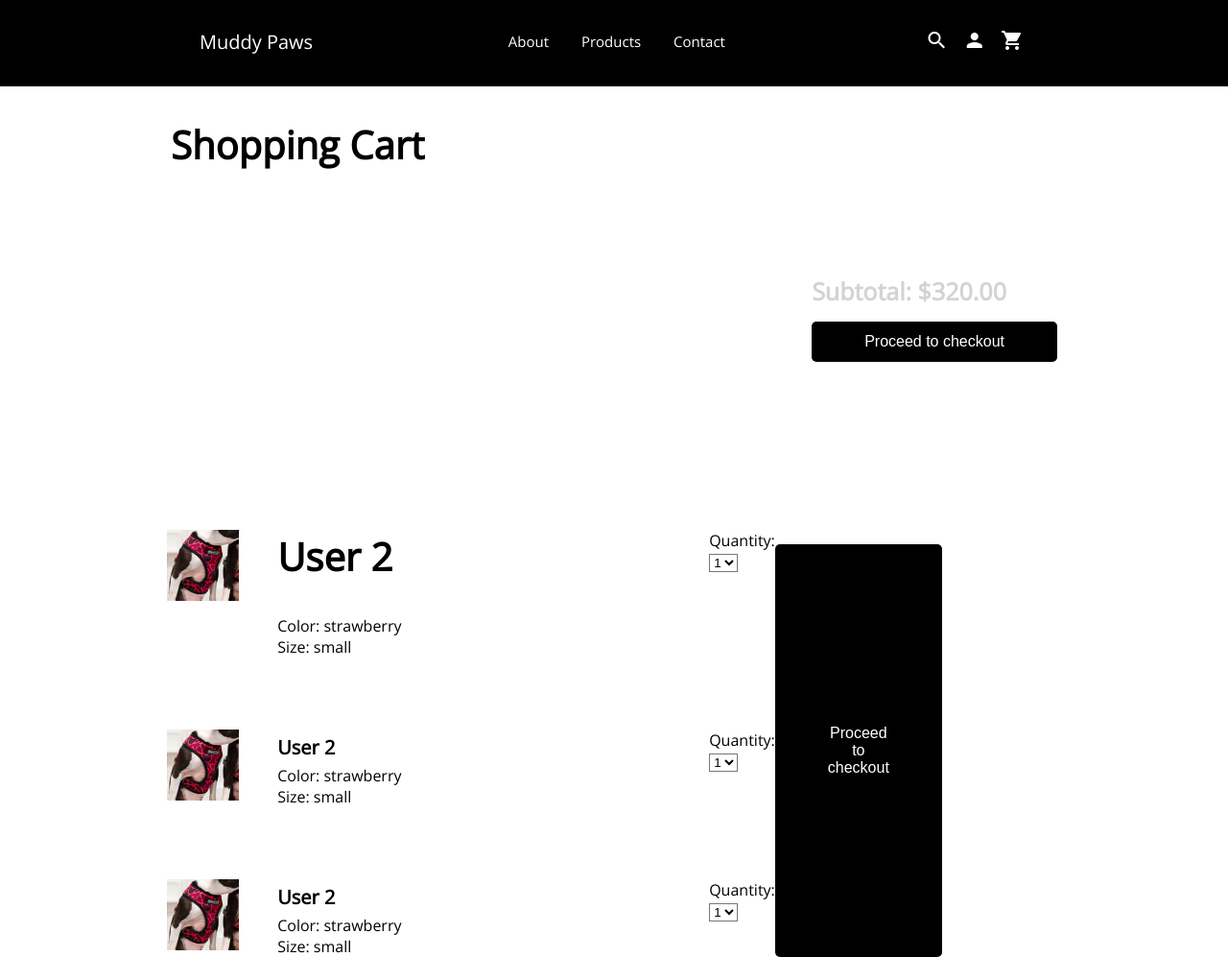
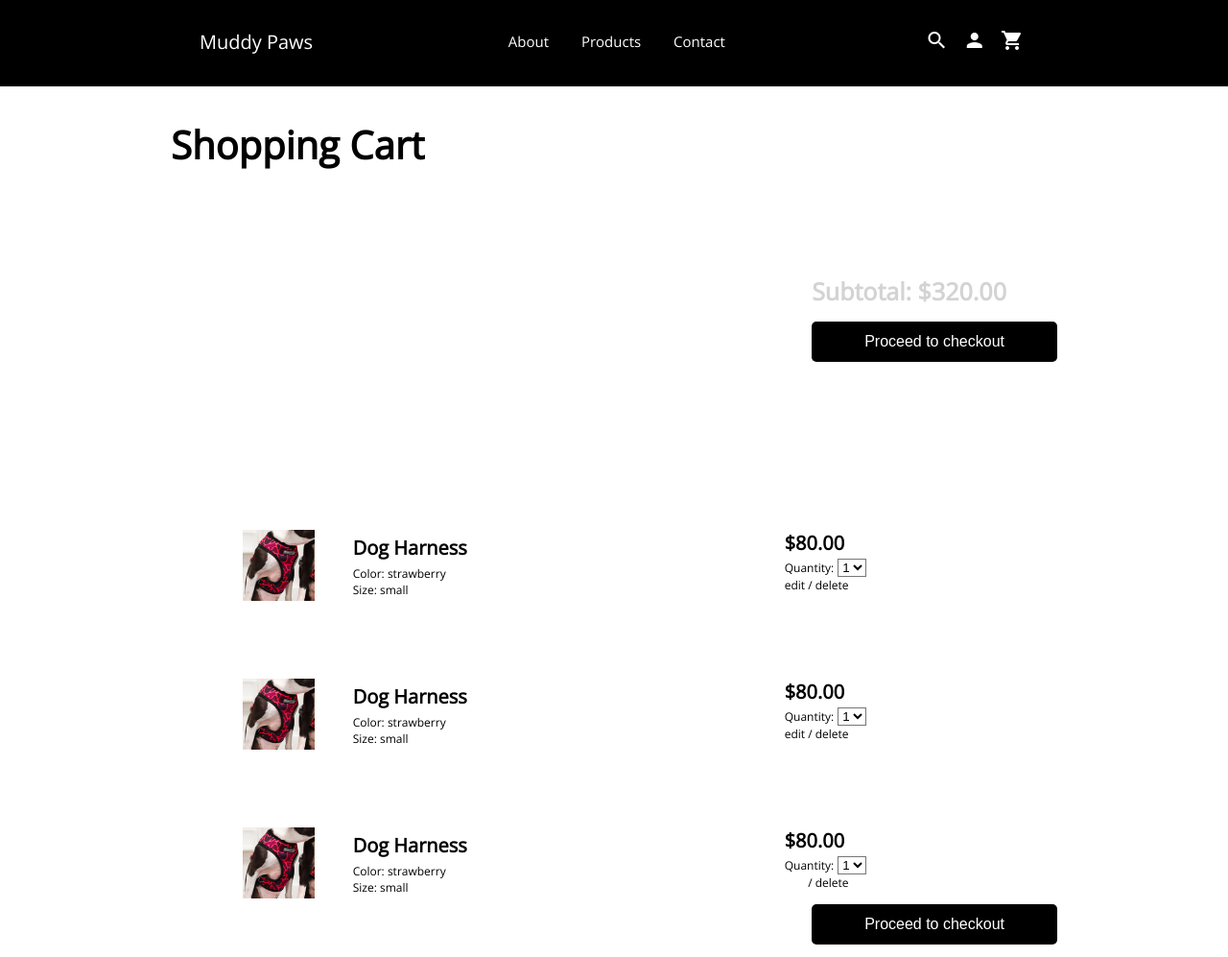
Before and after one commit to ireneglin/homework_5, a plain HTML site: page A6/cart.html in a window 1280 px wide. Shown: the whole page at 96% size. Drawn offline with nearby package versions, Linux system fonts and the light colour scheme.

Commit message:
styling for cart.html in flexstyle.css

```diff
--- a/A6/cart.html
+++ b/A6/cart.html
@@ -36,76 +36,82 @@
 		<div class="row subtotalr">
 			<div class="subtotal">
 				<h4 class="st">Subtotal: $320.00</h4>
-				<button class="co">Proceed to checkout</button>
+				<button class="checkoutButton">Proceed to checkout</button>
 			</div>
 		</div>
 
 		<div class="row allCartItems">
 			<!--items in cart-->
-			<div class="cartrtxt mainInfo">
+			<div class="cart mainInfo">
 				<div class="row">
-				    <div class="user">
+				    <div class="itemCheckoutPreview">
 						<img alt="img" class="leftImg" src="../imgs/preview.png">
 					</div>
 					<div class="cartrtxt item">
-						<h2>User 2</h2>
-						<p>Color: strawberry</p>
-						<p>Size: small</p>
+						<h3>Dog Harness</h3>
+						<p class="shoppingCartTxt">Color: strawberry</p>
+						<p class="shoppingCartTxt">Size: small</p>
 					</div>
 					<div class="scQnty">
-						<label>Quantity:</label>
+						<h3 class="shoppingCartPrice">$80.00</h3>
+						<label class="shoppingCartTxt">Quantity:</label>
 						<select>
 							<option>1</option>
 							<option>2</option>
 							<option>3</option>
 							<option>4</option>
 						</select>
+						<p class="shoppingCartTxt">edit / delete</p>
 					</div>
 			    </div>
 			    <div class="row">
-				    <div class="user">
+				    <div class="itemCheckoutPreview">
 						<img alt="img" class="leftImg" src="../imgs/preview.png">
 					</div>
 					<div class="cartrtxt item">
-						<h3>User 2</h3>
-						<p>Color: strawberry</p>
-						<p>Size: small</p>
+						<h3>Dog Harness</h3>
+						<p class="shoppingCartTxt">Color: strawberry</p>
+						<p class="shoppingCartTxt">Size: small</p>
 					</div>
 					<div class="scQnty">
-						<label>Quantity:</label>
+						<h3 class="shoppingCartPrice">$80.00</h3>
+						<label class="shoppingCartTxt">Quantity:</label>
 						<select>
 							<option>1</option>
 							<option>2</option>
 							<option>3</option>
 							<option>4</option>
 						</select>
+						<p class="shoppingCartTxt">edit / delete</p>
 					</div>
 			    </div>
 				<div class="row">
-				    <div class="user">
+				    <div class="itemCheckoutPreview">
 						<img alt="img" class="leftImg" src="../imgs/preview.png">
 					</div>
 					<div class="cartrtxt item">
-						<h3>User 2</h3>
-						<p>Color: strawberry</p>
-						<p>Size: small</p>
+						<h3>Dog Harness</h3>
+						<p class="shoppingCartTxt">Color: strawberry</p>
+						<p class="shoppingCartTxt">Size: small</p>
 					</div>
 					<div class="scQnty">
-						<label>Quantity:</label>
+						<h3 class="shoppingCartPrice">$80.00</h3>
+						<label class="shoppingCartTxt">Quantity:</label>
 						<select>
 							<option>1</option>
 							<option>2</option>
 							<option>3</option>
 							<option>4</option>
 						</select>
+						<p class="shoppingCartTxt"><a href="">edit<a> / delete</p>
 					</div>
 			    </div>
 			</div>
 
 			<!--subtotal view-->
-			<button>Proceed to checkout</button>
+
 		</div>
-
+		<button id="secCheckoutButton" class="checkoutButton">Proceed to checkout</button>
 	</body>
 
 </html>
--- a/flexStyle.css
+++ b/flexStyle.css
@@ -336,7 +336,7 @@ div.userRevs {
 	margin-top: 100px;
 }
 
-.rev, .user, .item {
+.rev, .user, .item, .itemCheckoutPreview {
 	padding: 0px !important;
 }
 
@@ -345,7 +345,7 @@ div.rev h3, div.item h3 {
 	margin: 5px 0 5px 0;
 }
 
-div.user h3 {
+div.user h3, .itemCheckoutPreview h3 {
 	padding-left: 0px;
 	margin: 0px;
 	text-align: center;
@@ -360,7 +360,7 @@ div.rev p {
 	max-height: 200px;
 }
 
-div.user img.leftImg {
+div.user img.leftImg, .itemCheckoutPreview img.leftImg {
 	padding: 0 40px 0px 0px;
 }
 
@@ -418,12 +418,20 @@ a.active {
 	margin-left: 250px;
 }
 
+.scQnty h3 {
+	margin: 0px;
+}
+
 div.item p {
 	width: 200px;
 }
 
-button.co {
+.checkoutButton {
 	margin-top: 0px;
+}
+
+#secCheckoutButton {
+	margin-right: 178px;
 }
 
 h4.st {
@@ -434,3 +442,16 @@ h4.st {
 	max-width: 500px;
 	padding: 0px 60px 60px 0;
 }
+
+.shoppingCartTxt {
+	font-size: 12px;
+}
+
+#rightShoppingCartTxt {
+	text-align: right;
+
+}
+
+.shoppingCartPrice {
+	padding: 0;
+}
```
